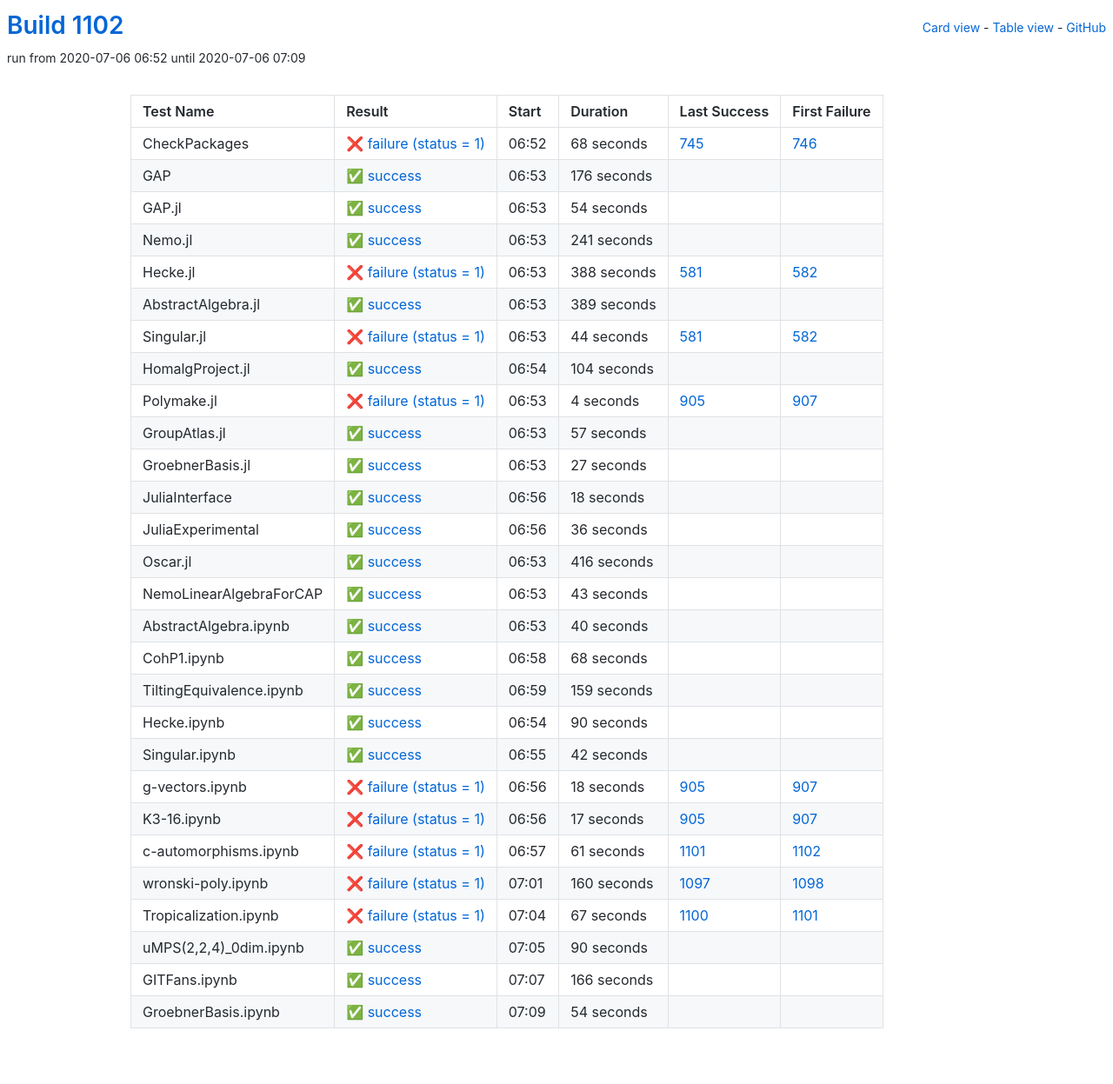
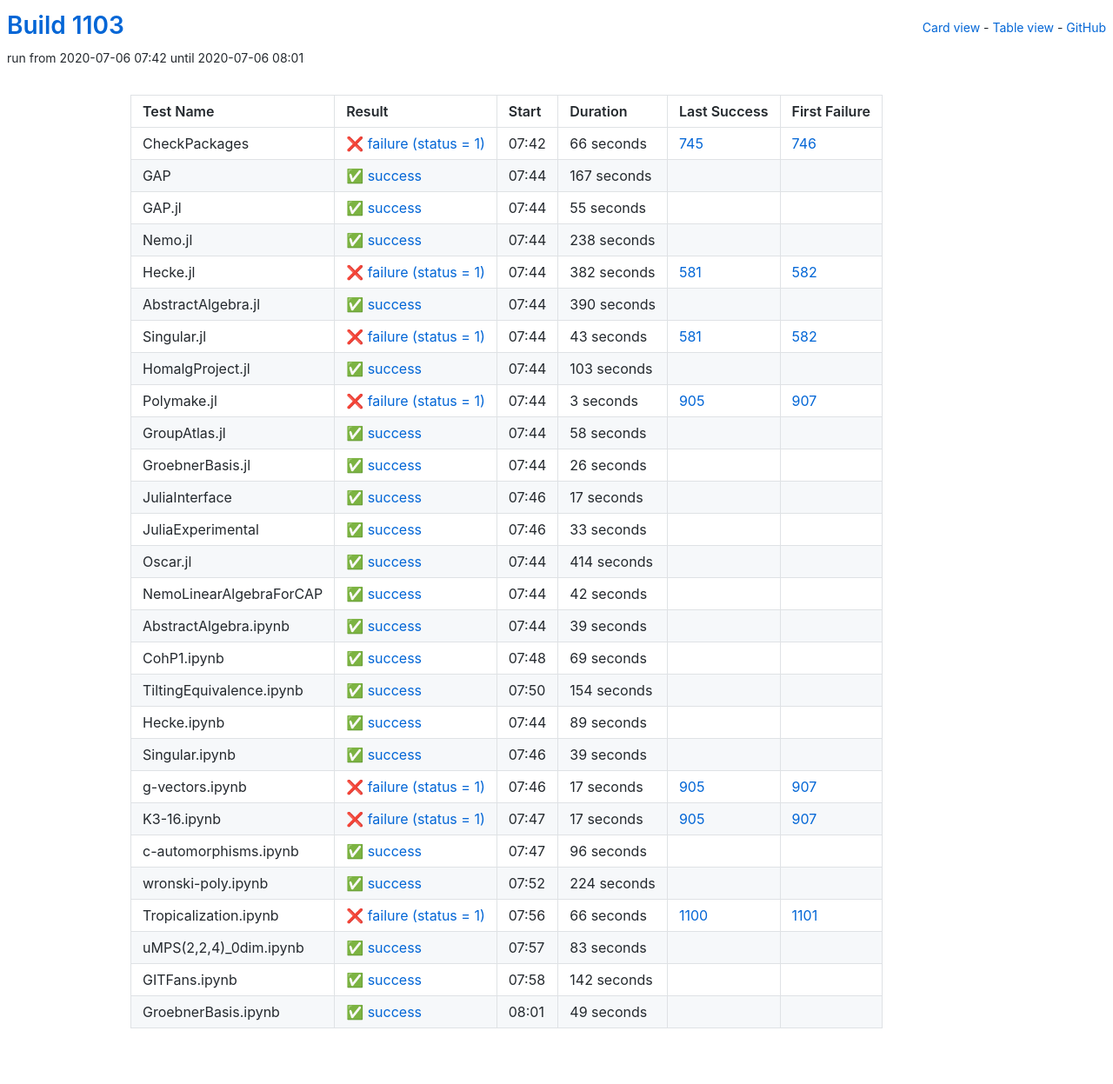
Before and after one commit to oscar-system/oscar-ci-status-1.4, a Jekyll site: the page built from table.html, in a window 1280 px wide. Shown: the whole page at 87% size. Built offline with Jekyll 4.4.1, drawn with Linux system fonts in a browser that asks for light colours.

Commit message:
Build #1103

```diff
--- a/_data/ci.yml
+++ b/_data/ci.yml
@@ -1,6 +1,6 @@
 ---
-build: 1102
-build_url: https://oscarci.mathematik.uni-kl.de/job/oscar-julia-1.4/1102/
+build: 1103
+build_url: https://oscarci.mathematik.uni-kl.de/job/oscar-julia-1.4/1103/
 job: oscar-julia-1.4
 organization: oscar-system
 repo: oscar-ci-status-1.4
@@ -8,236 +8,176 @@ repourl: https://github.com/oscar-system/oscar-ci-status-1.4
 tests:
 - name: CheckPackages
   id: checkpackages
-  log: https://oscarci.mathematik.uni-kl.de/job/oscar-julia-1.4/1102/artifact/logs/build-1102/CheckPackages.log
-  start: 2020-07-06 06:52
+  log: https://oscarci.mathematik.uni-kl.de/job/oscar-julia-1.4/1103/artifact/logs/build-1103/CheckPackages.log
+  start: 2020-07-06 07:42
   success: false
   exitcode: 1
   status: failure
-  duration: 68
+  duration: 66
   last_success: 745
   last_success_url: https://oscarci.mathematik.uni-kl.de/job/oscar-julia-1.4/745/
   first_failure: 746
   first_failure_url: https://oscarci.mathematik.uni-kl.de/job/oscar-julia-1.4/746/
 - name: GAP
   id: gap
-  log: https://oscarci.mathematik.uni-kl.de/job/oscar-julia-1.4/1102/artifact/logs/build-1102/GAP.log
-  start: 2020-07-06 06:53
+  log: https://oscarci.mathematik.uni-kl.de/job/oscar-julia-1.4/1103/artifact/logs/build-1103/GAP.log
+  start: 2020-07-06 07:44
   success: true
   exitcode: 0
   status: success
-  duration: 176
+  duration: 167
   last_success: false
   last_success_url:
   first_failure: false
   first_failure_url:
 - name: GAP.jl
   id: gap-jl
-  log: https://oscarci.mathematik.uni-kl.de/job/oscar-julia-1.4/1102/artifact/logs/build-1102/GAP.jl.log
-  start: 2020-07-06 06:53
+  log: https://oscarci.mathematik.uni-kl.de/job/oscar-julia-1.4/1103/artifact/logs/build-1103/GAP.jl.log
+  start: 2020-07-06 07:44
   success: true
   exitcode: 0
   status: success
-  duration: 54
+  duration: 55
   last_success: false
   last_success_url:
   first_failure: false
   first_failure_url:
 - name: Nemo.jl
   id: nemo-jl
-  log: https://oscarci.mathematik.uni-kl.de/job/oscar-julia-1.4/1102/artifact/logs/build-1102/Nemo.jl.log
-  start: 2020-07-06 06:53
+  log: https://oscarci.mathematik.uni-kl.de/job/oscar-julia-1.4/1103/artifact/logs/build-1103/Nemo.jl.log
+  start: 2020-07-06 07:44
   success: true
   exitcode: 0
   status: success
-  duration: 241
+  duration: 238
   last_success: false
   last_success_url:
   first_failure: false
   first_failure_url:
 - name: Hecke.jl
   id: hecke-jl
-  log: https://oscarci.mathematik.uni-kl.de/job/oscar-julia-1.4/1102/artifact/logs/build-1102/Hecke.jl.log
-  start: 2020-07-06 06:53
+  log: https://oscarci.mathematik.uni-kl.de/job/oscar-julia-1.4/1103/artifact/logs/build-1103/Hecke.jl.log
+  start: 2020-07-06 07:44
   success: false
   exitcode: 1
   status: failure
-  duration: 388
+  duration: 382
   last_success: 581
   last_success_url: https://oscarci.mathematik.uni-kl.de/job/oscar-julia-1.4/581/
   first_failure: 582
   first_failure_url: https://oscarci.mathematik.uni-kl.de/job/oscar-julia-1.4/582/
 - name: AbstractAlgebra.jl
   id: abstractalgebra-jl
-  log: https://oscarci.mathematik.uni-kl.de/job/oscar-julia-1.4/1102/artifact/logs/build-1102/AbstractAlgebra.jl.log
-  start: 2020-07-06 06:53
+  log: https://oscarci.mathematik.uni-kl.de/job/oscar-julia-1.4/1103/artifact/logs/build-1103/AbstractAlgebra.jl.log
+  start: 2020-07-06 07:44
   success: true
   exitcode: 0
   status: success
-  duration: 389
+  duration: 390
   last_success: false
   last_success_url:
   first_failure: false
   first_failure_url:
 - name: Singular.jl
   id: singular-jl
-  log: https://oscarci.mathematik.uni-kl.de/job/oscar-julia-1.4/1102/artifact/logs/build-1102/Singular.jl.log
-  start: 2020-07-06 06:53
+  log: https://oscarci.mathematik.uni-kl.de/job/oscar-julia-1.4/1103/artifact/logs/build-1103/Singular.jl.log
+  start: 2020-07-06 07:44
   success: false
   exitcode: 1
   status: failure
-  duration: 44
+  duration: 43
   last_success: 581
   last_success_url: https://oscarci.mathematik.uni-kl.de/job/oscar-julia-1.4/581/
   first_failure: 582
   first_failure_url: https://oscarci.mathematik.uni-kl.de/job/oscar-julia-1.4/582/
 - name: HomalgProject.jl
   id: homalgproject-jl
-  log: https://oscarci.mathematik.uni-kl.de/job/oscar-julia-1.4/1102/artifact/logs/build-1102/HomalgProject.jl.log
-  start: 2020-07-06 06:54
+  log: https://oscarci.mathematik.uni-kl.de/job/oscar-julia-1.4/1103/artifact/logs/build-1103/HomalgProject.jl.log
+  start: 2020-07-06 07:44
   success: true
   exitcode: 0
   status: success
-  duration: 104
+  duration: 103
   last_success: false
   last_success_url:
   first_failure: false
   first_failure_url:
 - name: Polymake.jl
   id: polymake-jl
-  log: https://oscarci.mathematik.uni-kl.de/job/oscar-julia-1.4/1102/artifact/logs/build-1102/Polymake.jl.log
-  start: 2020-07-06 06:53
+  log: https://oscarci.mathematik.uni-kl.de/job/oscar-julia-1.4/1103/artifact/logs/build-1103/Polymake.jl.log
+  start: 2020-07-06 07:44
   success: false
   exitcode: 1
   status: failure
-  duration: 4
+  duration: 3
   last_success: 905
   last_success_url: https://oscarci.mathematik.uni-kl.de/job/oscar-julia-1.4/905/
   first_failure: 907
   first_failure_url: https://oscarci.mathematik.uni-kl.de/job/oscar-julia-1.4/907/
 - name: GroupAtlas.jl
   id: groupatlas-jl
-  log: https://oscarci.mathematik.uni-kl.de/job/oscar-julia-1.4/1102/artifact/logs/build-1102/GroupAtlas.jl.log
-  start: 2020-07-06 06:53
+  log: https://oscarci.mathematik.uni-kl.de/job/oscar-julia-1.4/1103/artifact/logs/build-1103/GroupAtlas.jl.log
+  start: 2020-07-06 07:44
   success: true
   exitcode: 0
   status: success
-  duration: 57
+  duration: 58
   last_success: false
   last_success_url:
   first_failure: false
   first_failure_url:
 - name: GroebnerBasis.jl
   id: groebnerbasis-jl
-  log: https://oscarci.mathematik.uni-kl.de/job/oscar-julia-1.4/1102/artifact/logs/build-1102/GroebnerBasis.jl.log
-  start: 2020-07-06 06:53
+  log: https://oscarci.mathematik.uni-kl.de/job/oscar-julia-1.4/1103/artifact/logs/build-1103/GroebnerBasis.jl.log
+  start: 2020-07-06 07:44
   success: true
   exitcode: 0
   status: success
-  duration: 27
+  duration: 26
   last_success: false
   last_success_url:
   first_failure: false
   first_failure_url:
 - name: JuliaInterface
   id: juliainterface
-  log: https://oscarci.mathematik.uni-kl.de/job/oscar-julia-1.4/1102/artifact/logs/build-1102/JuliaInterface.log
-  start: 2020-07-06 06:56
+  log: https://oscarci.mathematik.uni-kl.de/job/oscar-julia-1.4/1103/artifact/logs/build-1103/JuliaInterface.log
+  start: 2020-07-06 07:46
   success: true
   exitcode: 0
   status: success
-  duration: 18
+  duration: 17
   last_success: false
   last_success_url:
   first_failure: false
   first_failure_url:
 - name: JuliaExperimental
   id: juliaexperimental
-  log: https://oscarci.mathematik.uni-kl.de/job/oscar-julia-1.4/1102/artifact/logs/build-1102/JuliaExperimental.log
-  start: 2020-07-06 06:56
+  log: https://oscarci.mathematik.uni-kl.de/job/oscar-julia-1.4/1103/artifact/logs/build-1103/JuliaExperimental.log
+  start: 2020-07-06 07:46
   success: true
   exitcode: 0
   status: success
-  duration: 36
+  duration: 33
   last_success: false
   last_success_url:
   first_failure: false
   first_failure_url:
 - name: Oscar.jl
   id: oscar-jl
-  log: https://oscarci.mathematik.uni-kl.de/job/oscar-julia-1.4/1102/artifact/logs/build-1102/Oscar.jl.log
-  start: 2020-07-06 06:53
+  log: https://oscarci.mathematik.uni-kl.de/job/oscar-julia-1.4/1103/artifact/logs/build-1103/Oscar.jl.log
+  start: 2020-07-06 07:44
   success: true
   exitcode: 0
   status: success
-  duration: 416
+  duration: 414
   last_success: false
   last_success_url:
   first_failure: false
   first_failure_url:
 - name: NemoLinearAlgebraForCAP
   id: nemolinearalgebraforcap
-  log: https://oscarci.mathematik.uni-kl.de/job/oscar-julia-1.4/1102/artifact/logs/build-1102/NemoLinearAlgebraForCAP.log
-  start: 2020-07-06 06:53
-  success: true
-  exitcode: 0
-  status: success
-  duration: 43
-  last_success: false
-  last_success_url:
-  first_failure: false
-  first_failure_url:
-- name: AbstractAlgebra.ipynb
-  id: abstractalgebra-ipynb
-  log: https://oscarci.mathematik.uni-kl.de/job/oscar-julia-1.4/1102/artifact/logs/build-1102/AbstractAlgebra.ipynb.log
-  start: 2020-07-06 06:53
-  success: true
-  exitcode: 0
-  status: success
-  duration: 40
-  last_success: false
-  last_success_url:
-  first_failure: false
-  first_failure_url:
-- name: CohP1.ipynb
-  id: cohp1-ipynb
-  log: https://oscarci.mathematik.uni-kl.de/job/oscar-julia-1.4/1102/artifact/logs/build-1102/CohP1.ipynb.log
-  start: 2020-07-06 06:58
-  success: true
-  exitcode: 0
-  status: success
-  duration: 68
-  last_success: false
-  last_success_url:
-  first_failure: false
-  first_failure_url:
-- name: TiltingEquivalence.ipynb
-  id: tiltingequivalence-ipynb
-  log: https://oscarci.mathematik.uni-kl.de/job/oscar-julia-1.4/1102/artifact/logs/build-1102/TiltingEquivalence.ipynb.log
-  start: 2020-07-06 06:59
-  success: true
-  exitcode: 0
-  status: success
-  duration: 159
-  last_success: false
-  last_success_url:
-  first_failure: false
-  first_failure_url:
-- name: Hecke.ipynb
-  id: hecke-ipynb
-  log: https://oscarci.mathematik.uni-kl.de/job/oscar-julia-1.4/1102/artifact/logs/build-1102/Hecke.ipynb.log
-  start: 2020-07-06 06:54
-  success: true
-  exitcode: 0
-  status: success
-  duration: 90
-  last_success: false
-  last_success_url:
-  first_failure: false
-  first_failure_url:
-- name: Singular.ipynb
-  id: singular-ipynb
-  log: https://oscarci.mathematik.uni-kl.de/job/oscar-julia-1.4/1102/artifact/logs/build-1102/Singular.ipynb.log
-  start: 2020-07-06 06:55
+  log: https://oscarci.mathematik.uni-kl.de/job/oscar-julia-1.4/1103/artifact/logs/build-1103/NemoLinearAlgebraForCAP.log
+  start: 2020-07-06 07:44
   success: true
   exitcode: 0
   status: success
@@ -246,22 +186,82 @@ tests:
   last_success_url:
   first_failure: false
   first_failure_url:
+- name: AbstractAlgebra.ipynb
+  id: abstractalgebra-ipynb
+  log: https://oscarci.mathematik.uni-kl.de/job/oscar-julia-1.4/1103/artifact/logs/build-1103/AbstractAlgebra.ipynb.log
+  start: 2020-07-06 07:44
+  success: true
+  exitcode: 0
+  status: success
+  duration: 39
+  last_success: false
+  last_success_url:
+  first_failure: false
+  first_failure_url:
+- name: CohP1.ipynb
+  id: cohp1-ipynb
+  log: https://oscarci.mathematik.uni-kl.de/job/oscar-julia-1.4/1103/artifact/logs/build-1103/CohP1.ipynb.log
+  start: 2020-07-06 07:48
+  success: true
+  exitcode: 0
+  status: success
+  duration: 69
+  last_success: false
+  last_success_url:
+  first_failure: false
+  first_failure_url:
+- name: TiltingEquivalence.ipynb
+  id: tiltingequivalence-ipynb
+  log: https://oscarci.mathematik.uni-kl.de/job/oscar-julia-1.4/1103/artifact/logs/build-1103/TiltingEquivalence.ipynb.log
+  start: 2020-07-06 07:50
+  success: true
+  exitcode: 0
+  status: success
+  duration: 154
+  last_success: false
+  last_success_url:
+  first_failure: false
+  first_failure_url:
+- name: Hecke.ipynb
+  id: hecke-ipynb
+  log: https://oscarci.mathematik.uni-kl.de/job/oscar-julia-1.4/1103/artifact/logs/build-1103/Hecke.ipynb.log
+  start: 2020-07-06 07:44
+  success: true
+  exitcode: 0
+  status: success
+  duration: 89
+  last_success: false
+  last_success_url:
+  first_failure: false
+  first_failure_url:
+- name: Singular.ipynb
+  id: singular-ipynb
+  log: https://oscarci.mathematik.uni-kl.de/job/oscar-julia-1.4/1103/artifact/logs/build-1103/Singular.ipynb.log
+  start: 2020-07-06 07:46
+  success: true
+  exitcode: 0
+  status: success
+  duration: 39
+  last_success: false
+  last_success_url:
+  first_failure: false
+  first_failure_url:
 - name: g-vectors.ipynb
   id: g-vectors-ipynb
-  log: https://oscarci.mathematik.uni-kl.de/job/oscar-julia-1.4/1102/artifact/logs/build-1102/g-vectors.ipynb.log
-  start: 2020-07-06 06:56
+  log: https://oscarci.mathematik.uni-kl.de/job/oscar-julia-1.4/1103/artifact/logs/build-1103/g-vectors.ipynb.log
+  start: 2020-07-06 07:46
   success: false
   exitcode: 1
   status: failure
-  duration: 18
+  duration: 17
   last_success: 905
   last_success_url: https://oscarci.mathematik.uni-kl.de/job/oscar-julia-1.4/905/
   first_failure: 907
   first_failure_url: https://oscarci.mathematik.uni-kl.de/job/oscar-julia-1.4/907/
 - name: K3-16.ipynb
   id: k3-16-ipynb
-  log: https://oscarci.mathematik.uni-kl.de/job/oscar-julia-1.4/1102/artifact/logs/build-1102/K3-16.ipynb.log
-  start: 2020-07-06 06:56
+  log: https://oscarci.mathematik.uni-kl.de/job/oscar-julia-1.4/1103/artifact/logs/build-1103/K3-16.ipynb.log
+  start: 2020-07-06 07:47
   success: false
   exitcode: 1
   status: failure
@@ -272,72 +272,72 @@ tests:
   first_failure_url: https://oscarci.mathematik.uni-kl.de/job/oscar-julia-1.4/907/
 - name: c-automorphisms.ipynb
   id: c-automorphisms-ipynb
-  log: https://oscarci.mathematik.uni-kl.de/job/oscar-julia-1.4/1102/artifact/logs/build-1102/c-automorphisms.ipynb.log
-  start: 2020-07-06 06:57
+  log: https://oscarci.mathematik.uni-kl.de/job/oscar-julia-1.4/1103/artifact/logs/build-1103/c-automorphisms.ipynb.log
+  start: 2020-07-06 07:47
+  success: true
+  exitcode: 0
+  status: success
+  duration: 96
+  last_success: false
+  last_success_url:
+  first_failure: false
+  first_failure_url:
+- name: wronski-poly.ipynb
+  id: wronski-poly-ipynb
+  log: https://oscarci.mathematik.uni-kl.de/job/oscar-julia-1.4/1103/artifact/logs/build-1103/wronski-poly.ipynb.log
+  start: 2020-07-06 07:52
+  success: true
+  exitcode: 0
+  status: success
+  duration: 224
+  last_success: false
+  last_success_url:
+  first_failure: false
+  first_failure_url:
+- name: Tropicalization.ipynb
+  id: tropicalization-ipynb
+  log: https://oscarci.mathematik.uni-kl.de/job/oscar-julia-1.4/1103/artifact/logs/build-1103/Tropicalization.ipynb.log
+  start: 2020-07-06 07:56
   success: false
   exitcode: 1
   status: failure
-  duration: 61
-  last_success: 1101
-  last_success_url: https://oscarci.mathematik.uni-kl.de/job/oscar-julia-1.4/1101/
-  first_failure: 1102
-  first_failure_url: https://oscarci.mathematik.uni-kl.de/job/oscar-julia-1.4/1102/
-- name: wronski-poly.ipynb
-  id: wronski-poly-ipynb
-  log: https://oscarci.mathematik.uni-kl.de/job/oscar-julia-1.4/1102/artifact/logs/build-1102/wronski-poly.ipynb.log
-  start: 2020-07-06 07:01
-  success: false
-  exitcode: 1
-  status: failure
-  duration: 160
-  last_success: 1097
-  last_success_url: https://oscarci.mathematik.uni-kl.de/job/oscar-julia-1.4/1097/
-  first_failure: 1098
-  first_failure_url: https://oscarci.mathematik.uni-kl.de/job/oscar-julia-1.4/1098/
-- name: Tropicalization.ipynb
-  id: tropicalization-ipynb
-  log: https://oscarci.mathematik.uni-kl.de/job/oscar-julia-1.4/1102/artifact/logs/build-1102/Tropicalization.ipynb.log
-  start: 2020-07-06 07:04
-  success: false
-  exitcode: 1
-  status: failure
-  duration: 67
+  duration: 66
   last_success: 1100
   last_success_url: https://oscarci.mathematik.uni-kl.de/job/oscar-julia-1.4/1100/
   first_failure: 1101
   first_failure_url: https://oscarci.mathematik.uni-kl.de/job/oscar-julia-1.4/1101/
 - name: uMPS(2,2,4)_0dim.ipynb
   id: umps-2-2-4-0dim-ipynb
-  log: https://oscarci.mathematik.uni-kl.de/job/oscar-julia-1.4/1102/artifact/logs/build-1102/uMPS-2-2-4-_0dim.ipynb.log
-  start: 2020-07-06 07:05
+  log: https://oscarci.mathematik.uni-kl.de/job/oscar-julia-1.4/1103/artifact/logs/build-1103/uMPS-2-2-4-_0dim.ipynb.log
+  start: 2020-07-06 07:57
   success: true
   exitcode: 0
   status: success
-  duration: 90
+  duration: 83
   last_success: false
   last_success_url:
   first_failure: false
   first_failure_url:
 - name: GITFans.ipynb
   id: gitfans-ipynb
-  log: https://oscarci.mathematik.uni-kl.de/job/oscar-julia-1.4/1102/artifact/logs/build-1102/GITFans.ipynb.log
-  start: 2020-07-06 07:07
+  log: https://oscarci.mathematik.uni-kl.de/job/oscar-julia-1.4/1103/artifact/logs/build-1103/GITFans.ipynb.log
+  start: 2020-07-06 07:58
   success: true
   exitcode: 0
   status: success
-  duration: 166
+  duration: 142
   last_success: false
   last_success_url:
   first_failure: false
   first_failure_url:
 - name: GroebnerBasis.ipynb
   id: groebnerbasis-ipynb
-  log: https://oscarci.mathematik.uni-kl.de/job/oscar-julia-1.4/1102/artifact/logs/build-1102/GroebnerBasis.ipynb.log
-  start: 2020-07-06 07:09
+  log: https://oscarci.mathematik.uni-kl.de/job/oscar-julia-1.4/1103/artifact/logs/build-1103/GroebnerBasis.ipynb.log
+  start: 2020-07-06 08:01
   success: true
   exitcode: 0
   status: success
-  duration: 54
+  duration: 49
   last_success: false
   last_success_url:
   first_failure: false
```
Also changed, not shown: README.md.
